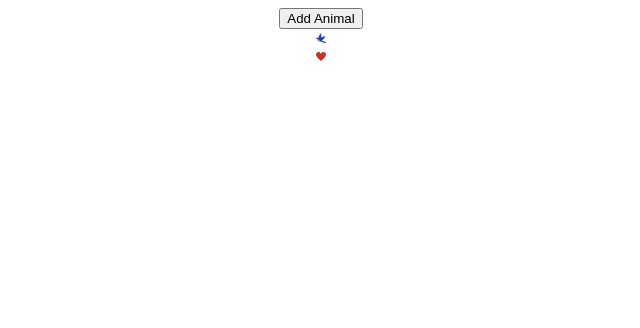
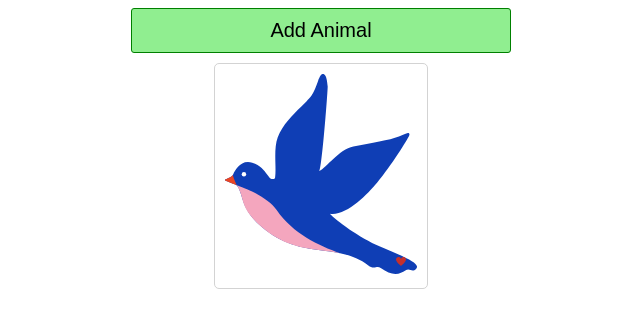
Before and after one commit to Caleeeb/react-animals, a React (Create React App) app: page / in a window 1280 px wide. Both pictures are taken after a click on the button "Add Animal". Shown: the top 328 px of the page, without its empty margins (319-959 px from the left). Built offline with nearby package versions, Linux system fonts and the light colour scheme.

Commit message:
completed styling

```diff
--- a/src/AnimalShow.css
+++ b/src/AnimalShow.css
@@ -0,0 +1,18 @@
+.animal-show {
+  position: relative;
+  border: 1px solid lightgray;
+  padding: 10px;
+  border-radius: 5px;
+  margin: 10px;
+  box-shaow: 0px 3px 4px lightgray;
+}
+
+.animal {
+  height: 200px;
+}
+
+.heart {
+  position: absolute;
+  bottom: 10%;
+  right: 10%;
+}
--- a/src/AnimalShow.js
+++ b/src/AnimalShow.js
@@ -24,9 +24,10 @@
     setClicks(clicks + 1);
   };
   return (
-  <div onClick={handleClick}>
-    <img alt="animal" src={svgMap[type]} />
+  <div className='animal-show' onClick={handleClick}>
+    <img className='animal' alt="animal" src={svgMap[type]} />
     <img
+      className='heart'
       alt="heart"
       src={heart}
       style={{ width: 10 + 10 * clicks + 'px' }}
--- a/src/App.css
+++ b/src/App.css
@@ -3,3 +3,19 @@
   flex-direction: column;
   align-items: center;
 }
+
+button {
+  background-color: lightgreen;
+  border: 1px solid green;
+  border-radius: 3px;
+  font-size: 20px;
+  padding: 10px;
+  width: 30%;
+}
+
+.animal-list {
+  display: flex;
+  flex-direction: row;
+  flex-wrap: wrap;
+  justify-content: center;
+}
--- a/src/App.js
+++ b/src/App.js
@@ -23,7 +23,7 @@
   return (
     <div className='app'>
       <button onClick={handleClick}>Add Animal</button>
-      <div>{renderedAnimals}</div>
+      <div className='animal-list'>{renderedAnimals}</div>
     </div>
   );
 }
```
